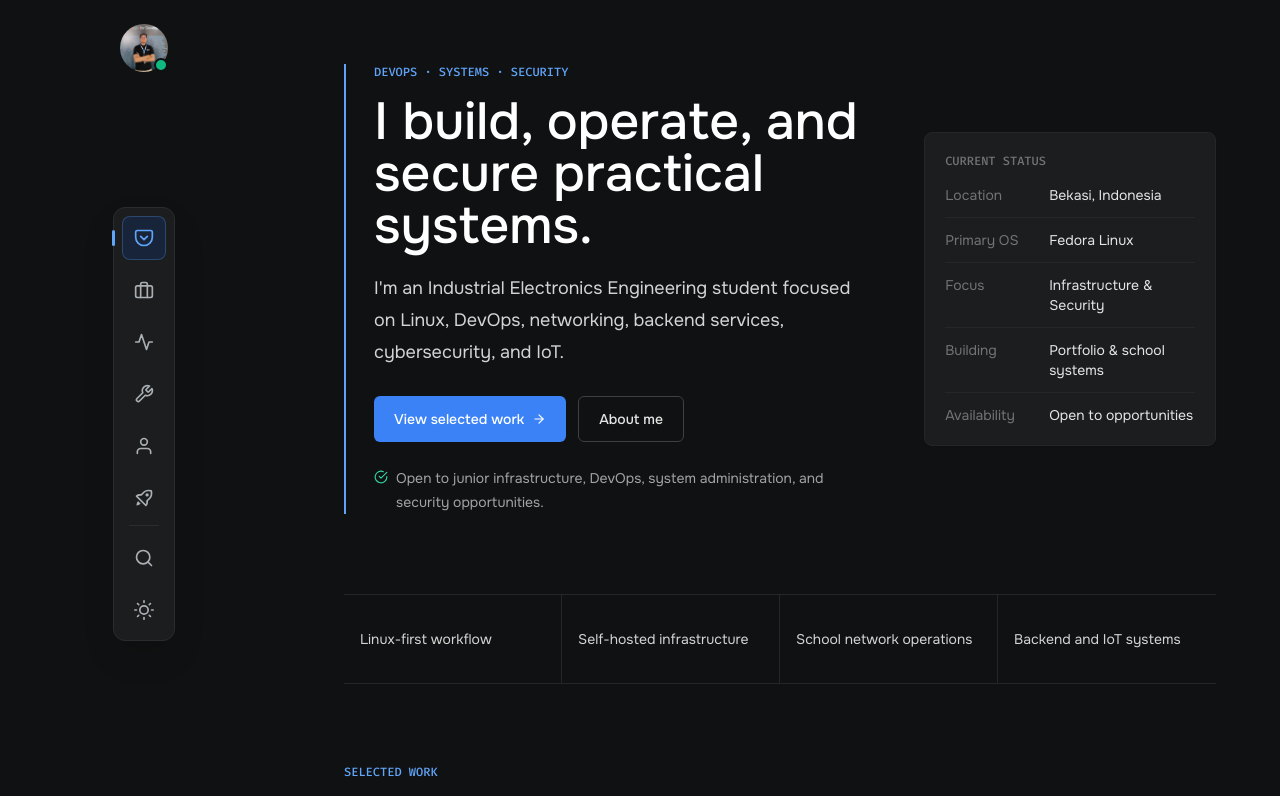
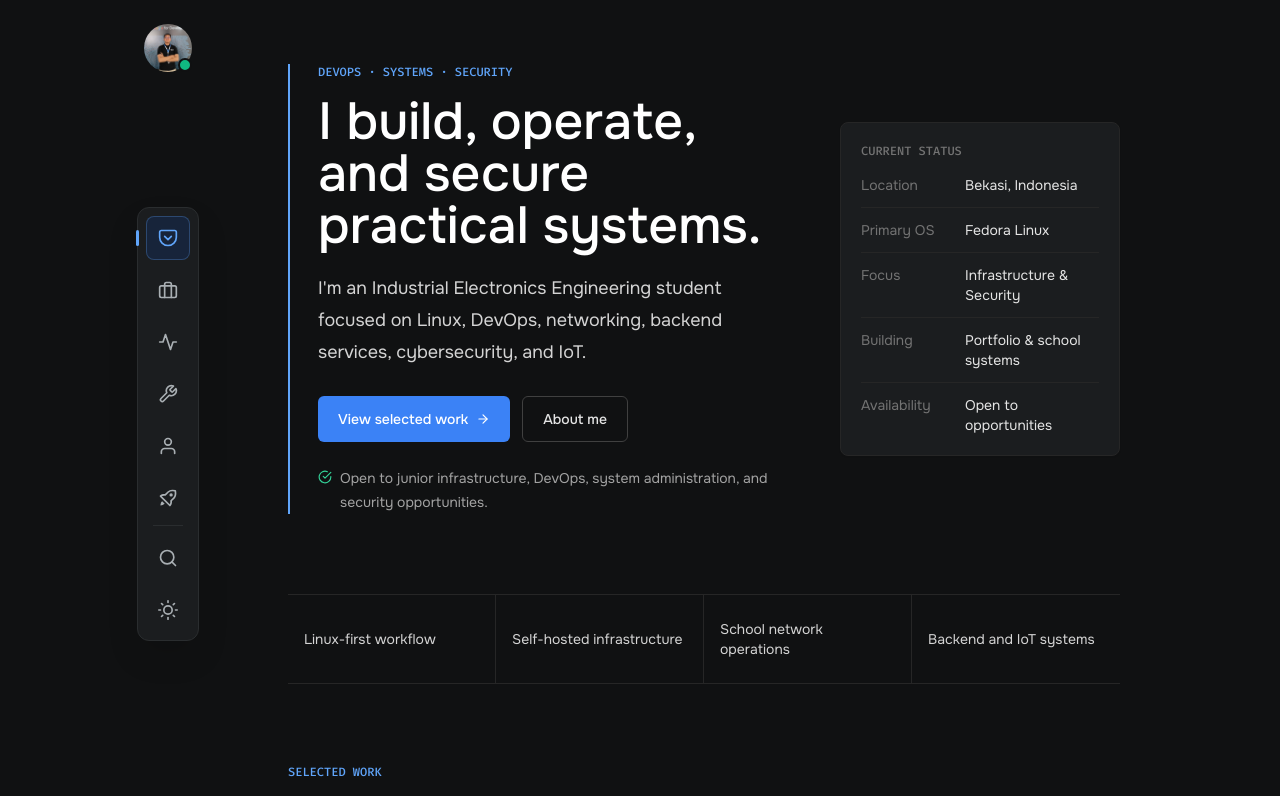
Before and after one commit to parothegreat/parothegreat-portfolio, a Next.js app: page / in a window 1280 px wide. Shown: the top 796 px of the page. Built offline with nearby package versions, Linux system fonts and the light colour scheme.

Commit message:
[style] src/common/components/layouts/index.tsx

```diff
--- a/src/common/components/layouts/index.tsx
+++ b/src/common/components/layouts/index.tsx
@@ -15,7 +15,7 @@ const Layout = ({ children }: LayoutProps) => {
       >
         Skip to content
       </a>
-      <div className='mx-auto max-w-[1280px] lg:grid lg:grid-cols-[240px_minmax(0,960px)] lg:gap-10 lg:px-6'>
+      <div className='mx-auto max-w-[1088px] lg:grid lg:grid-cols-[96px_minmax(0,960px)] lg:gap-8 lg:px-6'>
         <HeaderSidebar />
         <main id='main-content' className='min-w-0' tabIndex={-1}>
           {children}
```
